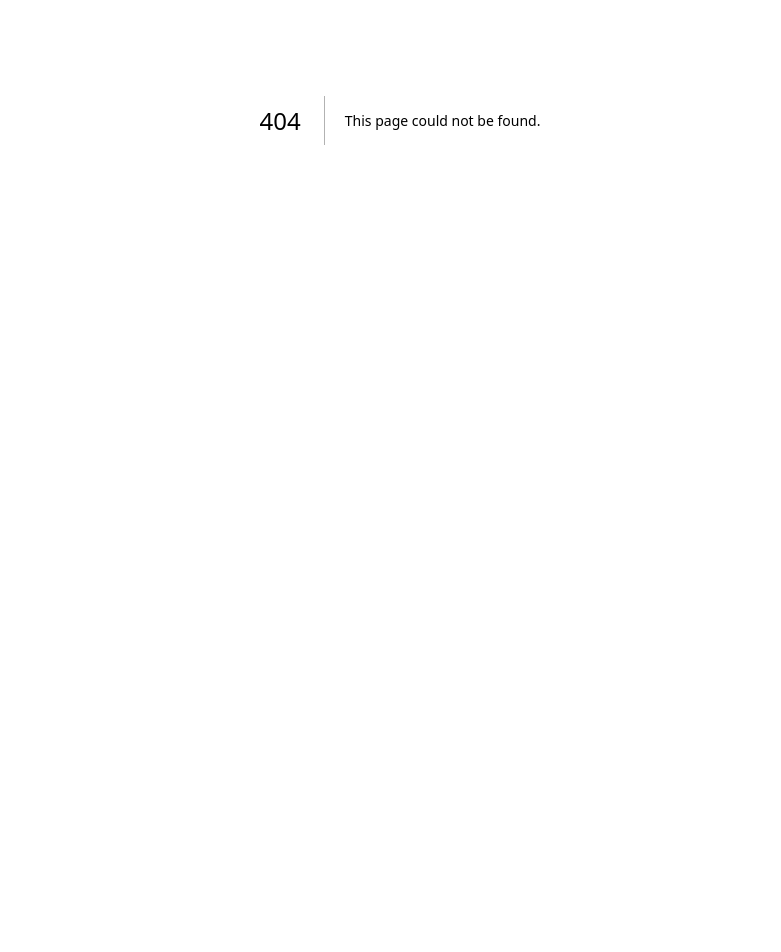
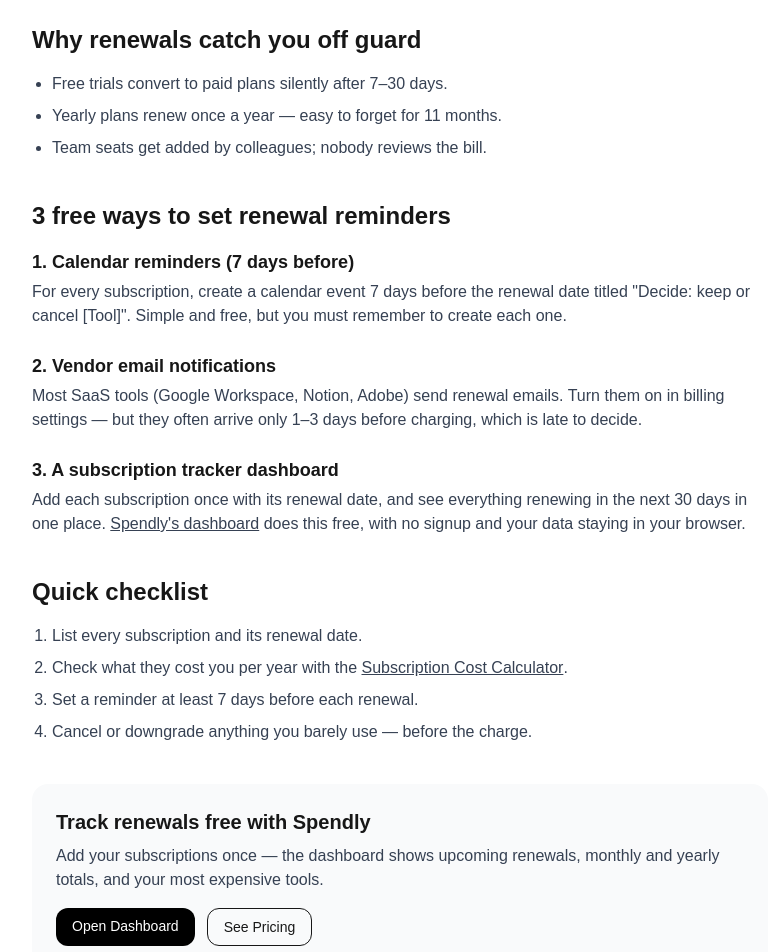
Before and after one commit to sbrstone786-cloud/spendly, a Next.js app: page /saas-renewal-reminder in a window 1280 px wide. Before the commit this address had no page. Shown: the part 280-1232 px from the top of the page, without its empty margins (240-1021 px from the left). Before the commit the page ends 800 px from the top, so only its background shows below. Built offline with nearby package versions, Linux system fonts and the light colour scheme.

Commit message:
add saas renewal reminder page

```diff
--- /dev/null
+++ b/app/saas-renewal-reminder/page.tsx
@@ -0,0 +1,158 @@
+import type { Metadata } from "next";
+import Link from "next/link";
+
+export const metadata: Metadata = {
+  title: "SaaS Renewal Reminder Guide — Never Miss a Renewal | Spendly",
+  description:
+    "Learn how to set up SaaS renewal reminders so you never pay for a subscription you forgot to cancel. Free methods, tools, and a simple checklist.",
+  keywords: [
+    "saas renewal reminder",
+    "subscription renewal reminder",
+    "renewal reminder app",
+    "track subscription renewals",
+  ],
+  openGraph: {
+    title: "SaaS Renewal Reminder Guide — Never Miss a Renewal | Spendly",
+    description:
+      "Simple ways to get reminded before any SaaS subscription renews — free methods, tools, and a checklist.",
+    url: "https://spendly-beryl-three.vercel.app/saas-renewal-reminder",
+    siteName: "Spendly",
+    type: "website",
+  },
+  alternates: {
+    canonical: "https://spendly-beryl-three.vercel.app/saas-renewal-reminder",
+  },
+};
+
+const faqJsonLd = {
+  "@context": "https://schema.org",
+  "@type": "FAQPage",
+  mainEntity: [
+    {
+      "@type": "Question",
+      name: "How can I get reminded before a subscription renews?",
+      acceptedAnswer: {
+        "@type": "Answer",
+        text: "Set a calendar reminder 7 days before each renewal date, turn on the vendor's email notifications, or use a subscription tracker like Spendly that lists all upcoming renewals in one dashboard.",
+      },
+    },
+    {
+      "@type": "Question",
+      name: "How far in advance should a renewal reminder be?",
+      acceptedAnswer: {
+        "@type": "Answer",
+        text: "At least 7 days before the renewal date. That gives you time to decide whether to keep, downgrade, or cancel before you are charged.",
+      },
+    },
+    {
+      "@type": "Question",
+      name: "Is there a free way to track subscription renewals?",
+      acceptedAnswer: {
+        "@type": "Answer",
+        text: "Yes. Spendly is free and needs no signup — add your subscriptions with their renewal dates and the dashboard shows everything renewing in the next 30 days.",
+      },
+    },
+  ],
+};
+
+export default function SaasRenewalReminderPage() {
+  return (
+    <main className="min-h-screen bg-white">
+      <script
+        type="application/ld+json"
+        dangerouslySetInnerHTML={{ __html: JSON.stringify(faqJsonLd) }}
+      />
+      <div className="max-w-3xl mx-auto px-4 py-14">
+        <p className="text-sm font-medium text-blue-600">Free Guide</p>
+        <h1 className="mt-2 text-4xl font-bold tracking-tight">
+          SaaS Renewal Reminder: Never Pay for a Forgotten Subscription Again
+        </h1>
+        <p className="mt-4 text-lg text-gray-600">
+          Every year, freelancers and teams lose hundreds of dollars to subscriptions
+          they forgot to cancel. This guide shows you three free ways to get reminded
+          before every renewal — so you only pay for tools you actually use.
+        </p>
+
+        <section className="mt-10">
+          <h2 className="text-2xl font-bold">Why renewals catch you off guard</h2>
+          <ul className="mt-4 list-disc pl-5 space-y-2 text-gray-700">
+            <li>Free trials convert to paid plans silently after 7–30 days.</li>
+            <li>Yearly plans renew once a year — easy to forget for 11 months.</li>
+            <li>Team seats get added by colleagues; nobody reviews the bill.</li>
+          </ul>
+        </section>
+
+        <section className="mt-10">
+          <h2 className="text-2xl font-bold">3 free ways to set renewal reminders</h2>
+          <div className="mt-4 space-y-6">
+            <div>
+              <h3 className="text-lg font-semibold">1. Calendar reminders (7 days before)</h3>
+              <p className="mt-1 text-gray-700">
+                For every subscription, create a calendar event 7 days before the
+                renewal date titled "Decide: keep or cancel [Tool]". Simple and free,
+                but you must remember to create each one.
+              </p>
+            </div>
+            <div>
+              <h3 className="text-lg font-semibold">2. Vendor email notifications</h3>
+              <p className="mt-1 text-gray-700">
+                Most SaaS tools (Google Workspace, Notion, Adobe) send renewal emails.
+                Turn them on in billing settings — but they often arrive only 1–3 days
+                before charging, which is late to decide.
+              </p>
+            </div>
+            <div>
+              <h3 className="text-lg font-semibold">3. A subscription tracker dashboard</h3>
+              <p className="mt-1 text-gray-700">
+                Add each subscription once with its renewal date, and see everything
+                renewing in the next 30 days in one place.{" "}
+                <Link href="/dashboard" className="font-medium underline">
+                  Spendly's dashboard
+                </Link>{" "}
+                does this free, with no signup and your data staying in your browser.
+              </p>
+            </div>
+          </div>
+        </section>
+
+        <section className="mt-10">
+          <h2 className="text-2xl font-bold">Quick checklist</h2>
+          <ol className="mt-4 list-decimal pl-5 space-y-2 text-gray-700">
+            <li>List every subscription and its renewal date.</li>
+            <li>
+              Check what they cost you per year with the{" "}
+              <Link href="/subscription-cost-calculator" className="font-medium underline">
+                Subscription Cost Calculator
+              </Link>
+              .
+            </li>
+            <li>Set a reminder at least 7 days before each renewal.</li>
+            <li>Cancel or downgrade anything you barely use — before the charge.</li>
+          </ol>
+        </section>
+
+        <section className="mt-10 rounded-2xl bg-gray-50 p-6">
+          <h2 className="text-xl font-bold">Track renewals free with Spendly</h2>
+          <p className="mt-2 text-gray-700">
+            Add your subscriptions once — the dashboard shows upcoming renewals,
+            monthly and yearly totals, and your most expensive tools.
+          </p>
+          <div className="mt-4 flex gap-3">
+            <Link
+              href="/dashboard"
+              className="rounded-xl bg-black px-4 py-2 text-sm font-medium text-white"
+            >
+              Open Dashboard
+            </Link>
+            <Link
+              href="/pricing"
+              className="rounded-xl border px-4 py-2 text-sm font-medium"
+            >
+              See Pricing
+            </Link>
+          </div>
+        </section>
+      </div>
+    </main>
+  );
+}
```
